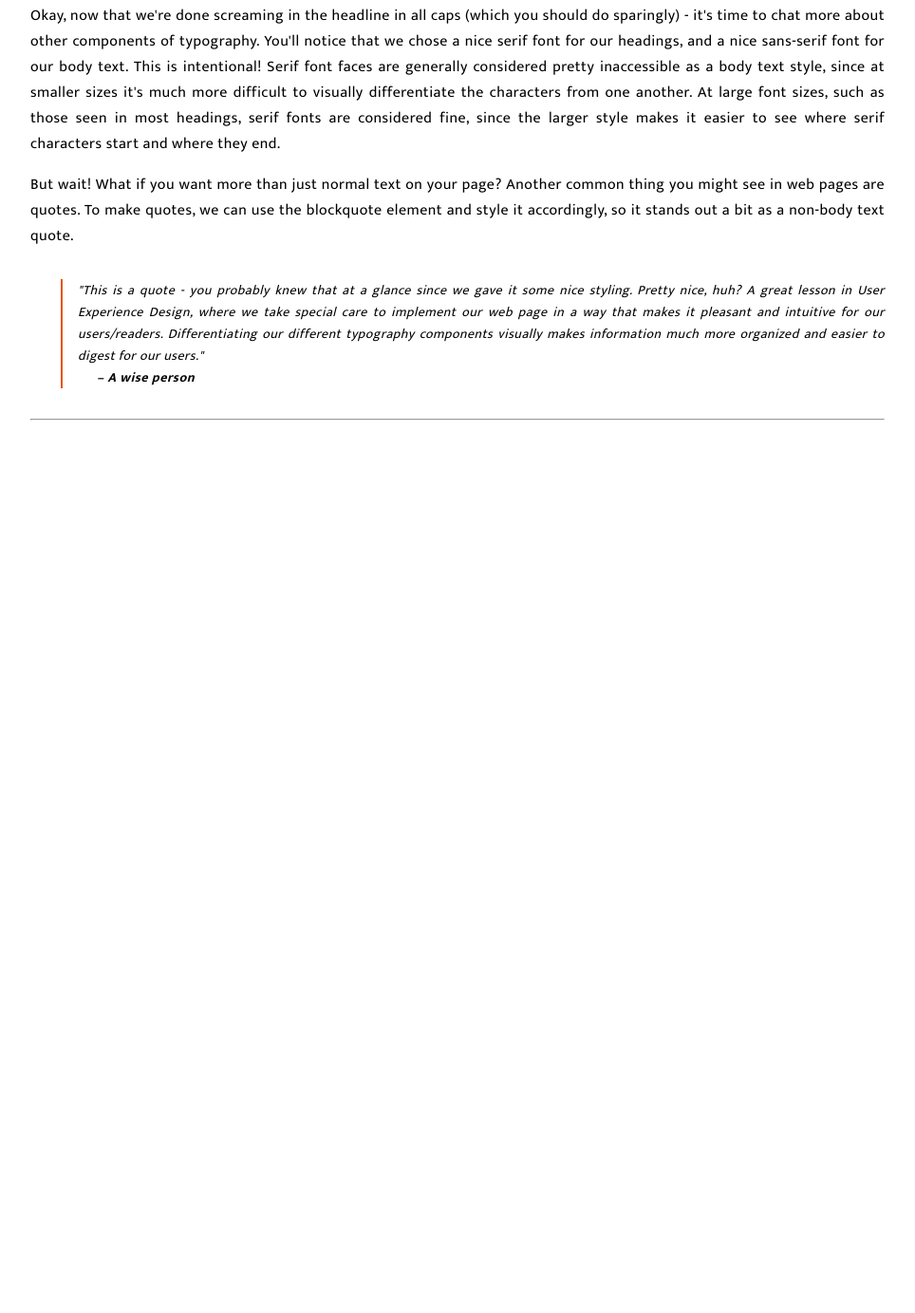
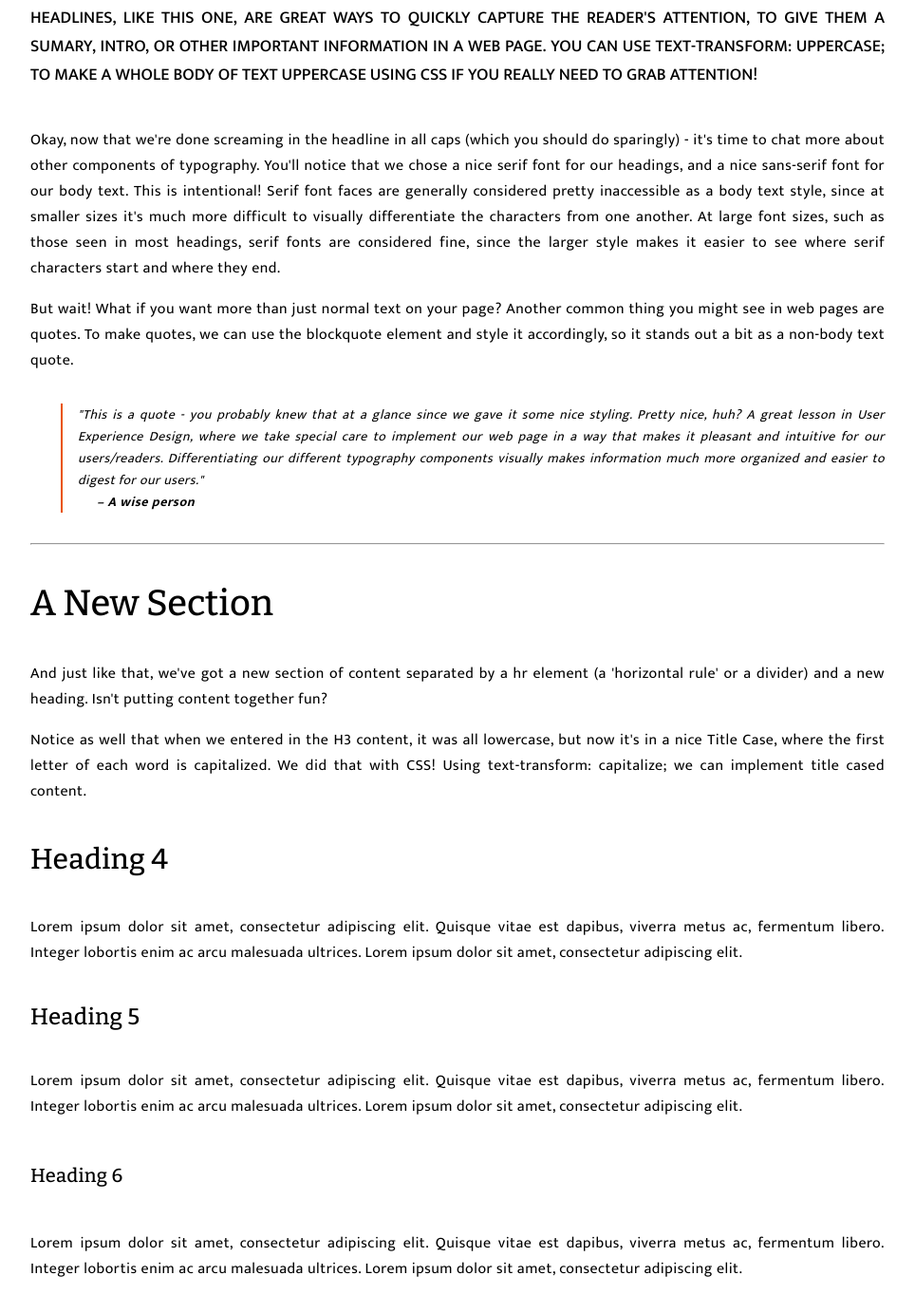
Before and after one commit to jassimalfonso/CS_blog_post_project, a plain HTML site: page index.html in a window 1280 px wide. Shown: the part 405-1788 px from the top of the page at 95% size, without its empty margins (158-1122 px from the left). Before the commit the page ends 888 px from the top, so only its background shows below. Drawn offline with nearby package versions, Linux system fonts and the light colour scheme.

Commit message:
Add more styling to the css file.

```diff
--- a/css/main.css
+++ b/css/main.css
@@ -8,12 +8,38 @@ body {
 
 h1, h2, h3, h4, h5, h6 {
     font-family: "bitter", serif;
+    font-weight: 500;
+}
+
+h1 {
+    font-size: 80px;
+    font-weight: 400;
+    letter-spacing: -1.5px;
 }
 
 h2 {
     font-size: 50px;
-    font-weight: 500;
     letter-spacing: -0.5px;
+}
+
+h3 {
+    font-size: 38px;
+    letter-spacing: 0px;
+}
+
+h4 {
+    font-size: 30px;
+    letter-spacing: 0.25px;
+}
+
+h5 {
+    font-size: 24px;
+    letter-spacing: 0.25px;
+}
+
+h6 {
+    font-size: 20px;
+    letter-spacing: 0.25px;
 }
 
 .info {
@@ -34,6 +60,7 @@ h2 {
     font-weight: 500;
     letter-spacing: 0px;
     margin: 40px 0;
+    font-size: 18px;
 }
 
 .content {
@@ -41,6 +68,10 @@ h2 {
     margin: 0 auto;
     padding: 32px;
     text-align: justify;
+}
+
+.content h3 {
+    text-transform: capitalize;
 }
 
 .quote {
--- a/index.html
+++ b/index.html
@@ -28,6 +28,20 @@
         <blockquote class="quote">"This is a quote - you probably knew that at a glance since we gave it some nice styling. Pretty nice, huh? A great lesson in User Experience Design, where we take special care to implement our web page in a way that makes it pleasant and intuitive for our users/readers. Differentiating our different typography components visually makes information much more organized and easier to digest for our users."
         <cite>– A wise person</cite></blockquote>
         <hr>
+
+        <h3>a new section</h3>
+        <p>And just like that, we've got a new section of content separated by a hr element (a 'horizontal rule' or a divider) and a new heading. Isn't putting content together fun?</p>
+
+        <p>Notice as well that when we entered in the H3 content, it was all lowercase, but now it's in a nice Title Case, where the first letter of each word is capitalized. We did that with CSS! Using text-transform: capitalize; we can implement title cased content.</p>
+
+        <h4>Heading 4</h4>
+        <p>Lorem ipsum dolor sit amet, consectetur adipiscing elit. Quisque vitae est dapibus, viverra metus ac, fermentum libero. Integer lobortis enim ac arcu malesuada ultrices. Lorem ipsum dolor sit amet, consectetur adipiscing elit.</p>
+
+        <h5>Heading 5</h5>
+        <p>Lorem ipsum dolor sit amet, consectetur adipiscing elit. Quisque vitae est dapibus, viverra metus ac, fermentum libero. Integer lobortis enim ac arcu malesuada ultrices. Lorem ipsum dolor sit amet, consectetur adipiscing elit.</p>
+
+        <h6>Heading 6</h6>
+        <p>Lorem ipsum dolor sit amet, consectetur adipiscing elit. Quisque vitae est dapibus, viverra metus ac, fermentum libero. Integer lobortis enim ac arcu malesuada ultrices. Lorem ipsum dolor sit amet, consectetur adipiscing elit.</p>
     </div>
 </body>
 </html>
```
